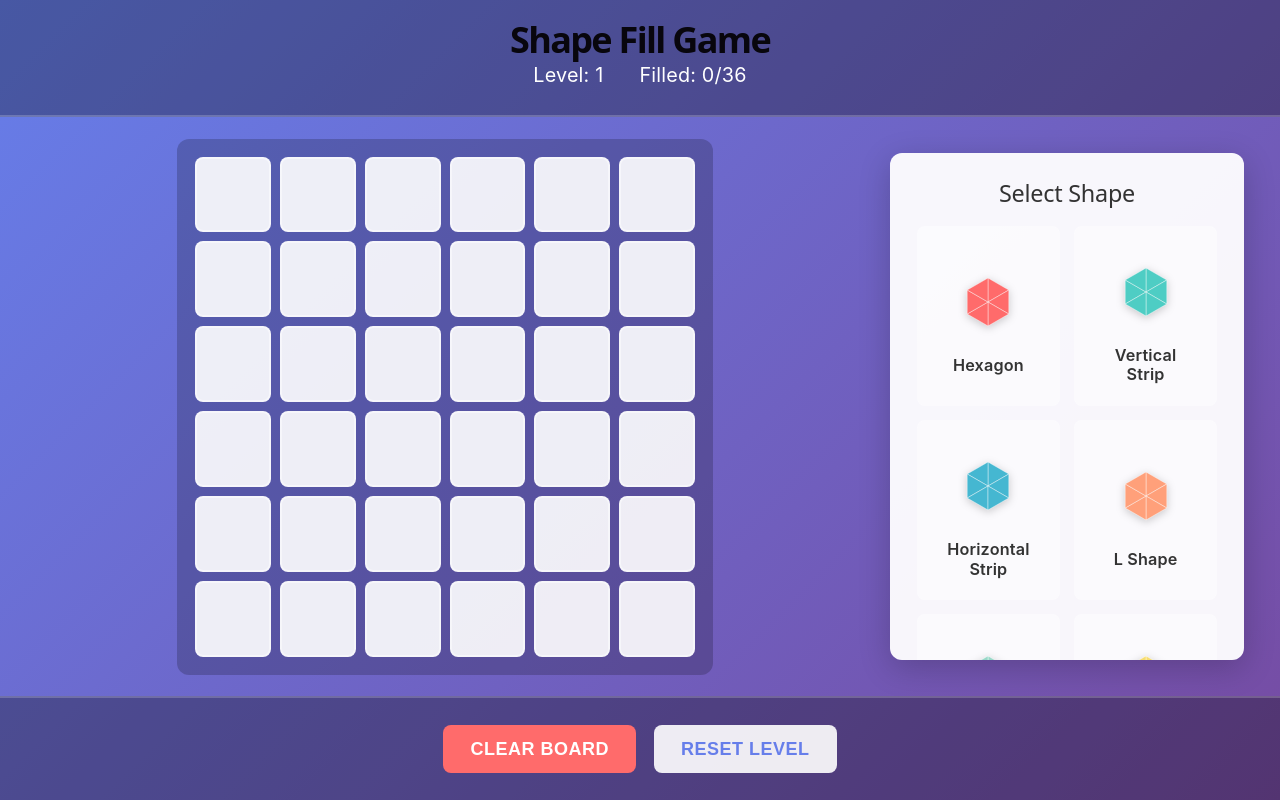
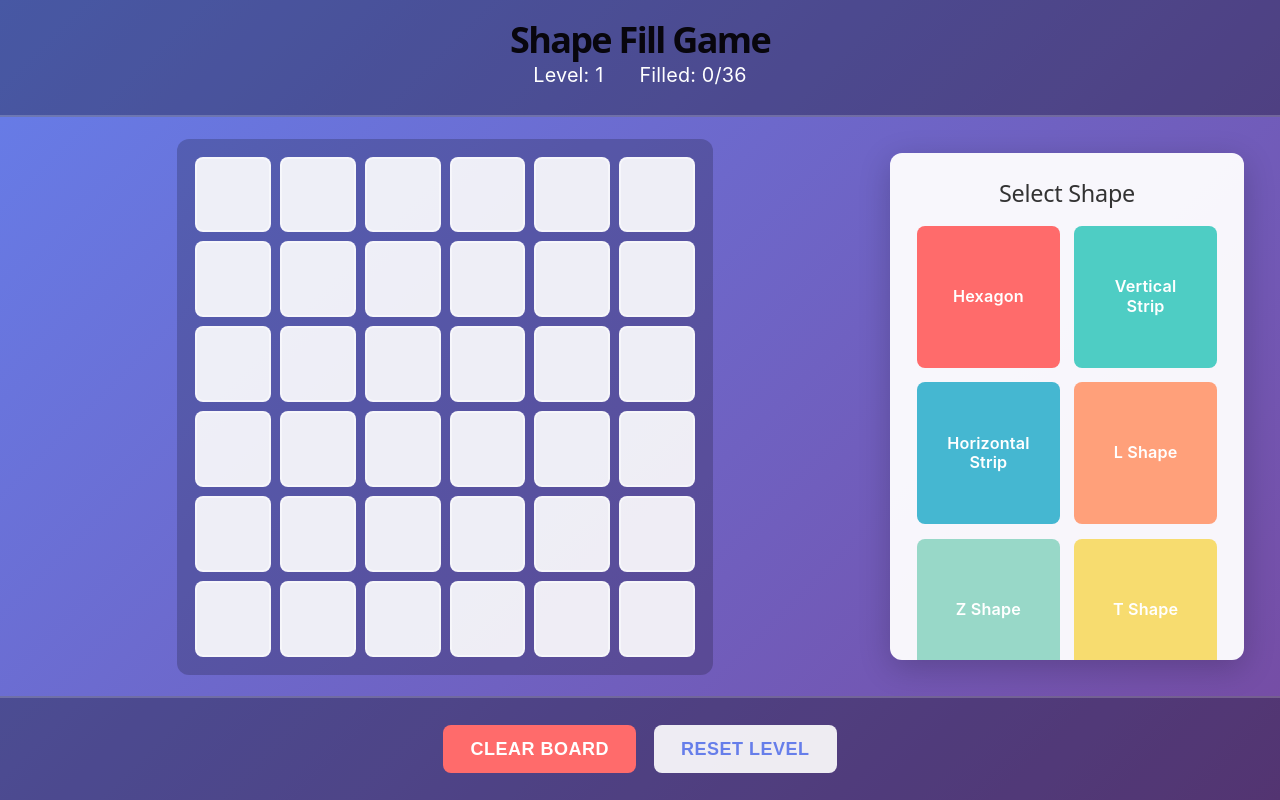
Before and after one commit to Fbigame/smart5k, a React (Vite) app: page / in a window 1280 px wide. Built offline with nearby package versions, Linux system fonts and the light colour scheme.

Commit message:
fix: 简化ShapeRenderer并修复样式问题
- 简化ShapeRenderer为基础的彩色方块组件
- 移除复杂的SVG三角形坐标计算（暂时）
- 调整GameBoard.css移除覆盖背景色的样式
- 游戏逻辑和UI结构正常运行
- 页面现在可以成功加载和交互

```diff
--- a/src/components/GameBoard.css
+++ b/src/components/GameBoard.css
@@ -122,10 +122,9 @@
   justify-content: center;
   gap: 0.5rem;
   transition: all 0.2s ease;
-  color: #333;
+  color: white;
   font-weight: 600;
   min-height: 100px;
-  background: rgba(255, 255, 255, 0.5);
 }
 
 .shape-button:hover {
--- a/src/components/GameBoard.tsx
+++ b/src/components/GameBoard.tsx
@@ -1,7 +1,15 @@
 import React, { useState, useEffect } from 'react';
 import ShapeRenderer from './ShapeRenderer';
-import { SHAPES, ShapeDefinition } from '../utils/shapeDefinitions';
+import { SHAPES } from '../utils/shapeDefinitions';
 import './GameBoard.css';
+
+interface ShapeDefinition {
+  id: number;
+  name: string;
+  description: string;
+  triangles: number[];
+  rotations?: number;
+}
 
 // 每个形状对应的颜色
 const SHAPE_COLORS = [
@@ -124,12 +132,10 @@ const GameBoard: React.FC = () => {
                 className={`shape-button ${selectedShape === shape.id ? 'selected' : ''}`}
                 onClick={() => handleShapeSelect(shape.id)}
                 title={shape.description}
+                style={{
+                  backgroundColor: SHAPE_COLORS[index],
+                }}
               >
-                <ShapeRenderer
-                  shape={shape}
-                  color={SHAPE_COLORS[index]}
-                  size={60}
-                />
                 <span className="shape-name">{shape.name}</span>
               </div>
             ))}
--- a/src/components/ShapeRenderer.css
+++ b/src/components/ShapeRenderer.css
@@ -1,5 +1,7 @@
 .shape-renderer {
-  display: block;
+  display: flex;
+  align-items: center;
+  justify-content: center;
   filter: drop-shadow(0 2px 4px rgba(0, 0, 0, 0.2));
   transition: all 0.2s ease;
 }
@@ -12,3 +14,26 @@
 .shape-renderer:active {
   transform: scale(0.98);
 }
+
+.shape-grid {
+  display: grid;
+  grid-template-columns: repeat(3, 1fr);
+  grid-template-rows: repeat(3, 1fr);
+  gap: 2px;
+  background: rgba(255, 255, 255, 0.1);
+  padding: 4px;
+  border-radius: 4px;
+}
+
+.shape-cell {
+  border-radius: 2px;
+  border: 1px solid rgba(255, 255, 255, 0.2);
+}
+
+.shape-cell.filled {
+  opacity: 1;
+}
+
+.shape-cell:not(.filled) {
+  opacity: 0.1;
+}
--- a/src/components/ShapeRenderer.tsx
+++ b/src/components/ShapeRenderer.tsx
@@ -1,6 +1,13 @@
 import React from 'react';
-import { ShapeDefinition, getTriangleCoordinates } from '../utils/shapeDefinitions';
 import './ShapeRenderer.css';
+
+interface ShapeDefinition {
+  id: number;
+  name: string;
+  description: string;
+  triangles: number[];
+  rotations?: number;
+}
 
 interface ShapeRendererProps {
   shape: ShapeDefinition;
@@ -11,8 +18,7 @@ interface ShapeRendererProps {
 }
 
 /**
- * 道具渲染组件
- * 使用SVG绘制基于三角形网格的道具形状
+ * 简化的道具渲染组件 - 彩色方块表示
  */
 const ShapeRenderer: React.FC<ShapeRendererProps> = ({
   shape,
@@ -21,61 +27,33 @@ const ShapeRenderer: React.FC<ShapeRendererProps> = ({
   className = '',
   onClick,
 }) => {
-  // SVG容器大小
-  const padding = 15;
-  const svgSize = size + padding * 2;
-  const centerX = svgSize / 2;
-  const centerY = svgSize / 2;
-  const triangleSize = size / 2.5; // 调整三角形大小以适应总大小
-
-  // 渲染三角形
-  const renderTriangle = (triangleId: number) => {
-    const coords = getTriangleCoordinates(triangleId, centerX, centerY, triangleSize);
-    const pathData = `M ${coords.x1} ${coords.y1} L ${coords.x2} ${coords.y2} L ${coords.x3} ${coords.y3} Z`;
-
-    return (
-      <path
-        key={`triangle-${triangleId}`}
-        d={pathData}
-        fill={color}
-        stroke="rgba(255, 255, 255, 0.4)"
-        strokeWidth="1"
-        strokeLinejoin="round"
-      />
-    );
-  };
-
   return (
-    <svg
+    <div
       className={`shape-renderer ${className}`}
-      width={svgSize}
-      height={svgSize}
-      viewBox={`0 0 ${svgSize} ${svgSize}`}
+      style={{
+        width: size,
+        height: size,
+        backgroundColor: color,
+        borderRadius: '8px',
+        display: 'flex',
+        alignItems: 'center',
+        justifyContent: 'center',
+        cursor: onClick ? 'pointer' : 'default',
+        transition: 'all 0.2s ease',
+      }}
       onClick={onClick}
-      style={{ cursor: onClick ? 'pointer' : 'default' }}
+      title={shape.description}
     >
-      {/* 背景 */}
-      <rect width={svgSize} height={svgSize} fill="transparent" />
-
-      {/* 绘制组成这个形状的三角形 */}
-      {shape.triangles.map((triangleId) => renderTriangle(triangleId))}
-
-      {/* 可选的外轮廓 */}
-      {false && (
-        <g fill="none" stroke="rgba(255, 255, 255, 0.5)" strokeWidth="1.5">
-          {shape.triangles.map((triangleId) => {
-            const coords = getTriangleCoordinates(
-              triangleId,
-              centerX,
-              centerY,
-              triangleSize
-            );
-            const pathData = `M ${coords.x1} ${coords.y1} L ${coords.x2} ${coords.y2} L ${coords.x3} ${coords.y3} Z`;
-            return <path key={`outline-${triangleId}`} d={pathData} />;
-          })}
-        </g>
-      )}
-    </svg>
+      <span style={{
+        color: 'white',
+        fontSize: '20px',
+        fontWeight: 'bold',
+        opacity: 0.8,
+        textShadow: '0 1px 3px rgba(0, 0, 0, 0.3)',
+      }}>
+        {shape.id}
+      </span>
+    </div>
   );
 };
 
```
